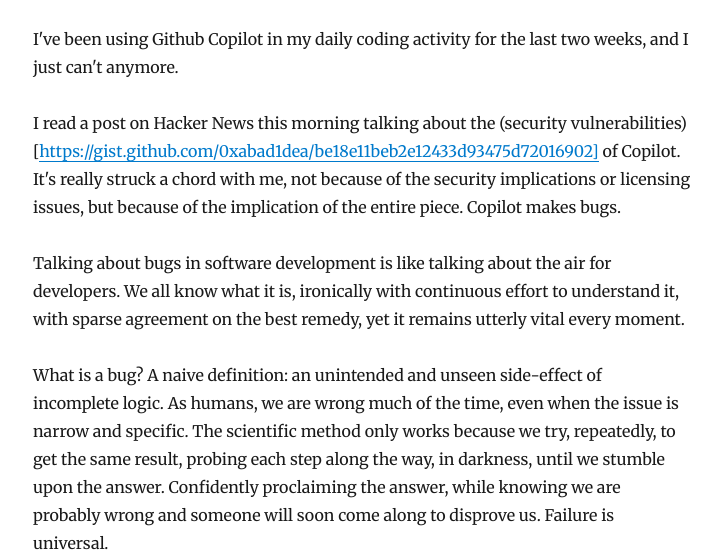
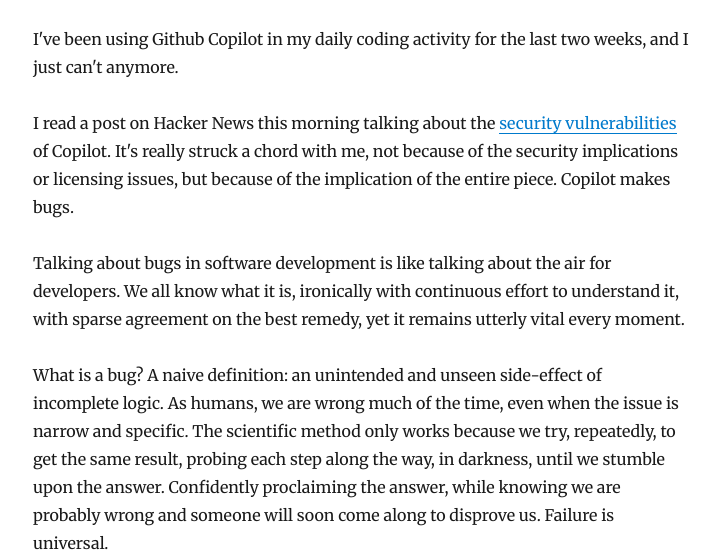
Before and after one commit to celador/JohnAaronNelson, a Gatsby site: page /i-cant-anymore-with-copilot/ in a window 1280 px wide. Shown: the part 242-800 px from the top of the page, without its empty margins (278-999 px from the left). Built offline with nearby package versions, Linux system fonts and the light colour scheme; Gatsby itself is replaced by a stand-in of ours; some packages are replaced by stand-ins of ours.

Commit message:
fix link

```diff
--- a/content/blog/i-cant-anymore-with-copilot/index.md
+++ b/content/blog/i-cant-anymore-with-copilot/index.md
@@ -10,7 +10,7 @@
 ---
 I've been using Github Copilot in my daily coding activity for the last two weeks, and I just can't anymore.
 
-I read a post on Hacker News this morning talking about the (security vulnerabilities)[https://gist.github.com/0xabad1dea/be18e11beb2e12433d93475d72016902] of Copilot.  It's really struck a chord with me, not because of the security implications or licensing issues, but because of the implication of the entire piece.  Copilot makes bugs.
+I read a post on Hacker News this morning talking about the [security vulnerabilities](https://gist.github.com/0xabad1dea/be18e11beb2e12433d93475d72016902) of Copilot.  It's really struck a chord with me, not because of the security implications or licensing issues, but because of the implication of the entire piece.  Copilot makes bugs.
 
 Talking about bugs in software development is like talking about the air for developers.  We all know what it is, ironically with continuous effort to understand it, with sparse agreement on the best remedy, yet it remains utterly vital every moment.
 
```
